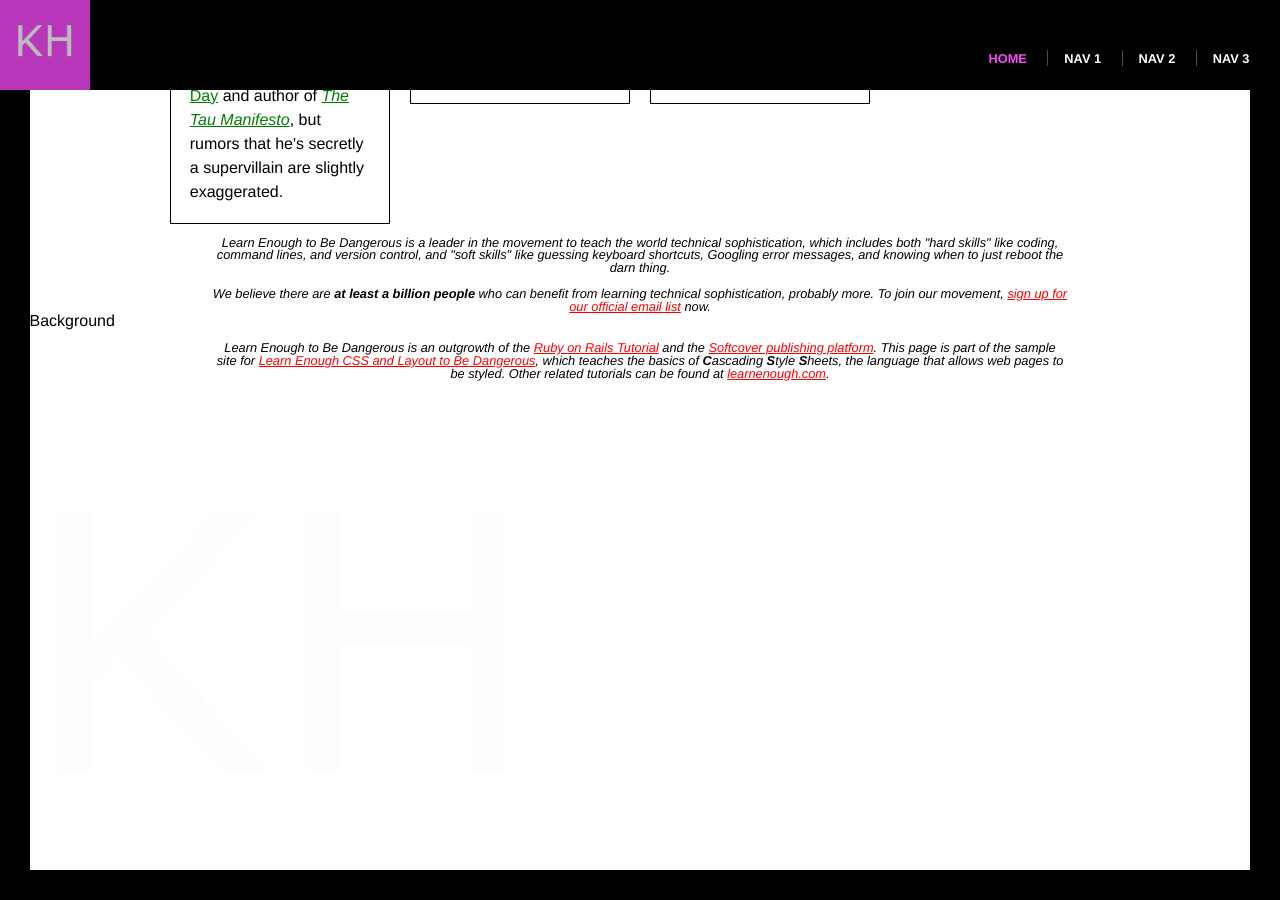
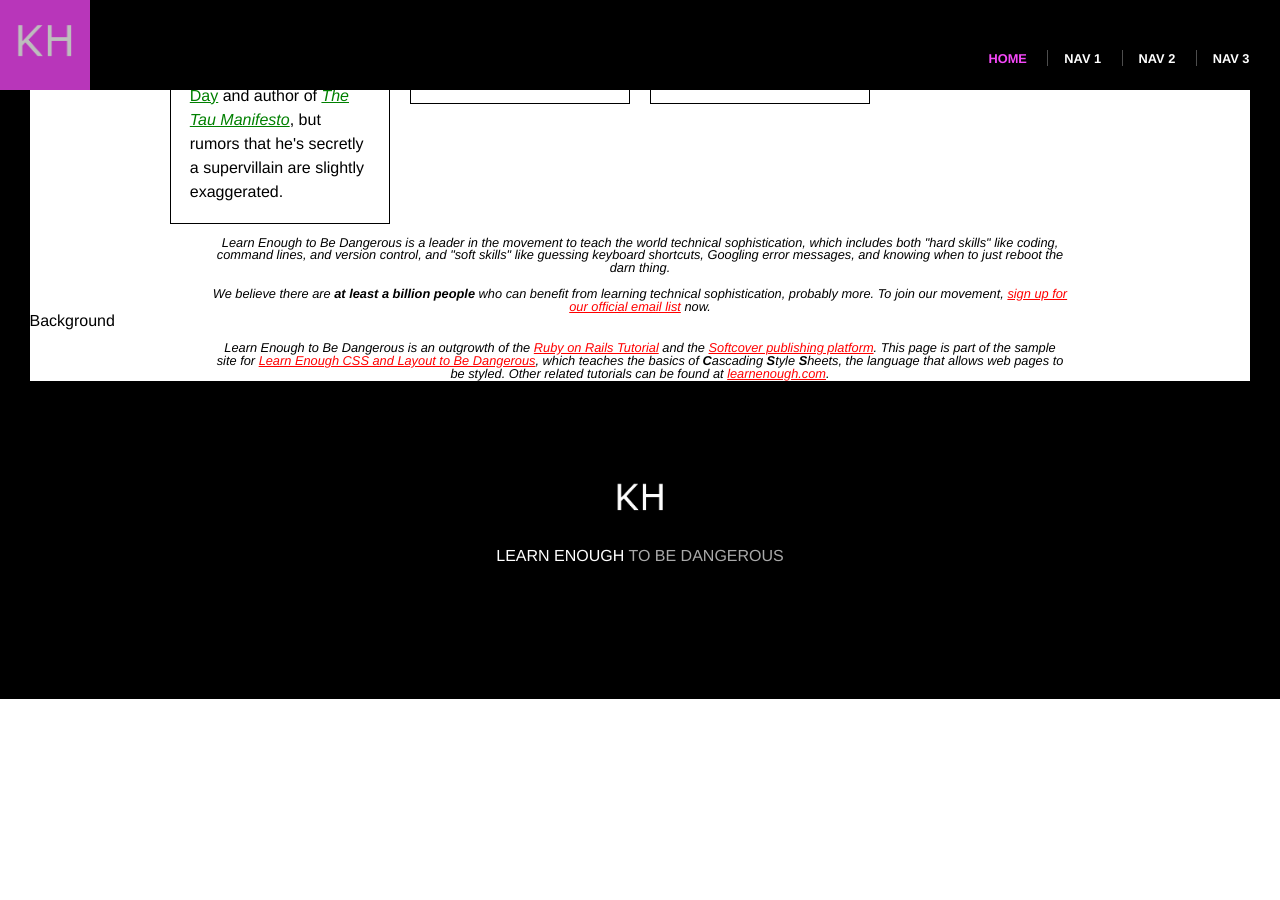
Before and after one commit to khoeger/khoeger.github.io, a Jekyll site: the page built from index.html, in a window 1280 px wide and 900 px high, scrolled down 1026 px. Built offline with Jekyll 4.4.1, drawn with Linux system fonts in a browser that asks for light colours; after the commit the page ends 1725 px from its top, so only the background shows below that.

Commit message:
Style footer

```diff
--- a/css/main.css
+++ b/css/main.css
@@ -125,6 +125,23 @@ h2 ~ p {
 .header-nav > li:first-child a:hover {
   color: #fff;
 }
+/* FOOTER STYLES */
+.footer {
+  background-color: #000;
+  padding: 10vh 0 15vh;
+  text-align: center;
+}
+.footer-logo img{
+  width: 50px;
+}
+.footer h3 {
+  color: #fff;
+  padding-top: 1.5em;
+  text-transform: uppercase;
+}
+.footer h3 span {
+  color: #aaa;
+}
 /* HERO STYLES */
 .full-hero {
   background-color: #c7dbfc;
```
